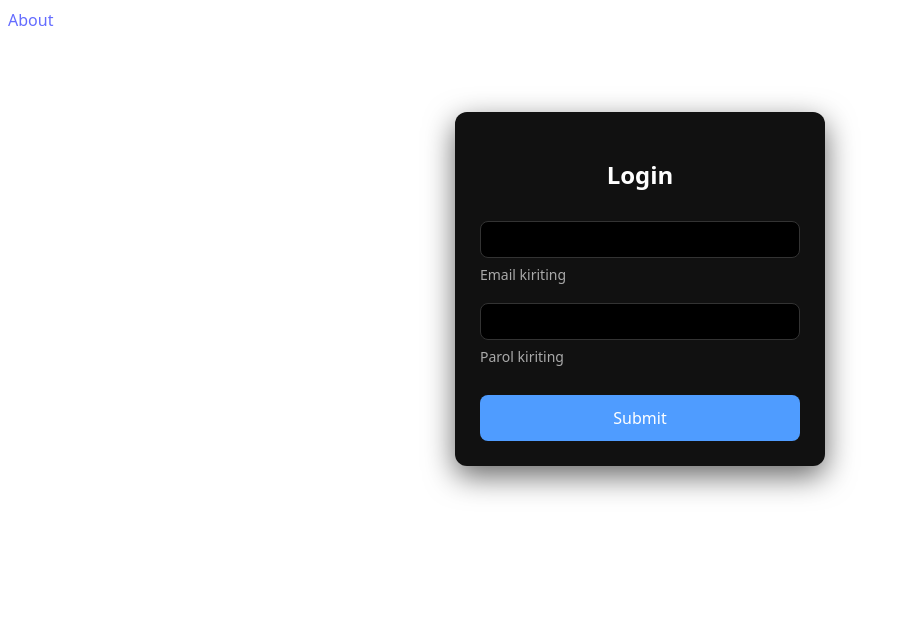
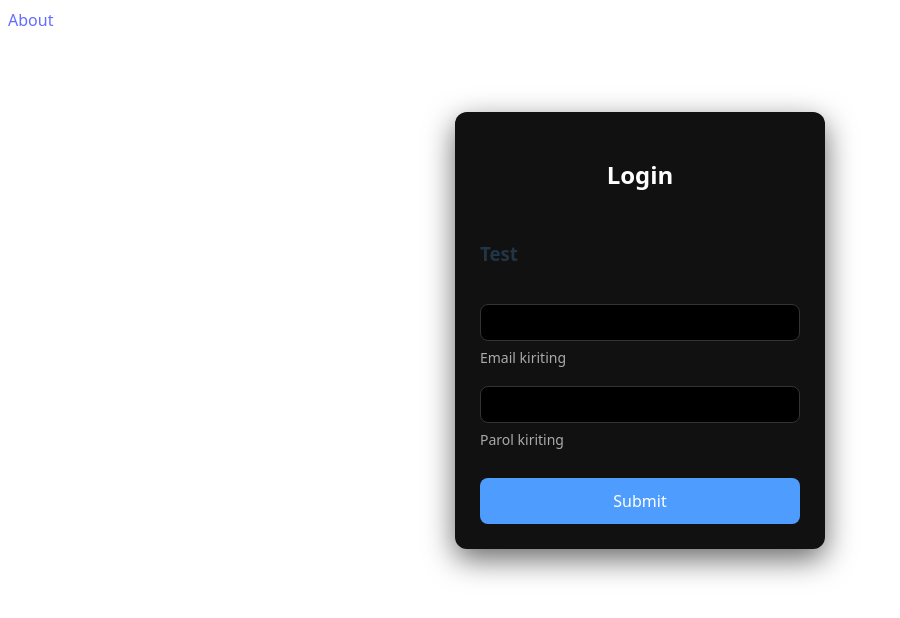
Before and after one commit to alexlab863-sketch/vite-project, a React (Vite) app: page / in a window 1280 px wide. Shown: the top 618 px of the page, without its empty margins (0-900 px from the left). Built offline with nearby package versions, Linux system fonts and the light colour scheme.

Commit message:
yangifeatga feature  qo'shildi

```diff
--- a/src/Home.jsx
+++ b/src/Home.jsx
@@ -23,6 +23,7 @@ export default function Home() {
 
       <form onSubmit={handleForm} className="login-form">
         <h2 className="login-title">Login</h2>
+        <h3>Test</h3>
 
         <div className="form-group">
           <input type="email" name="email" id="email" />
```
